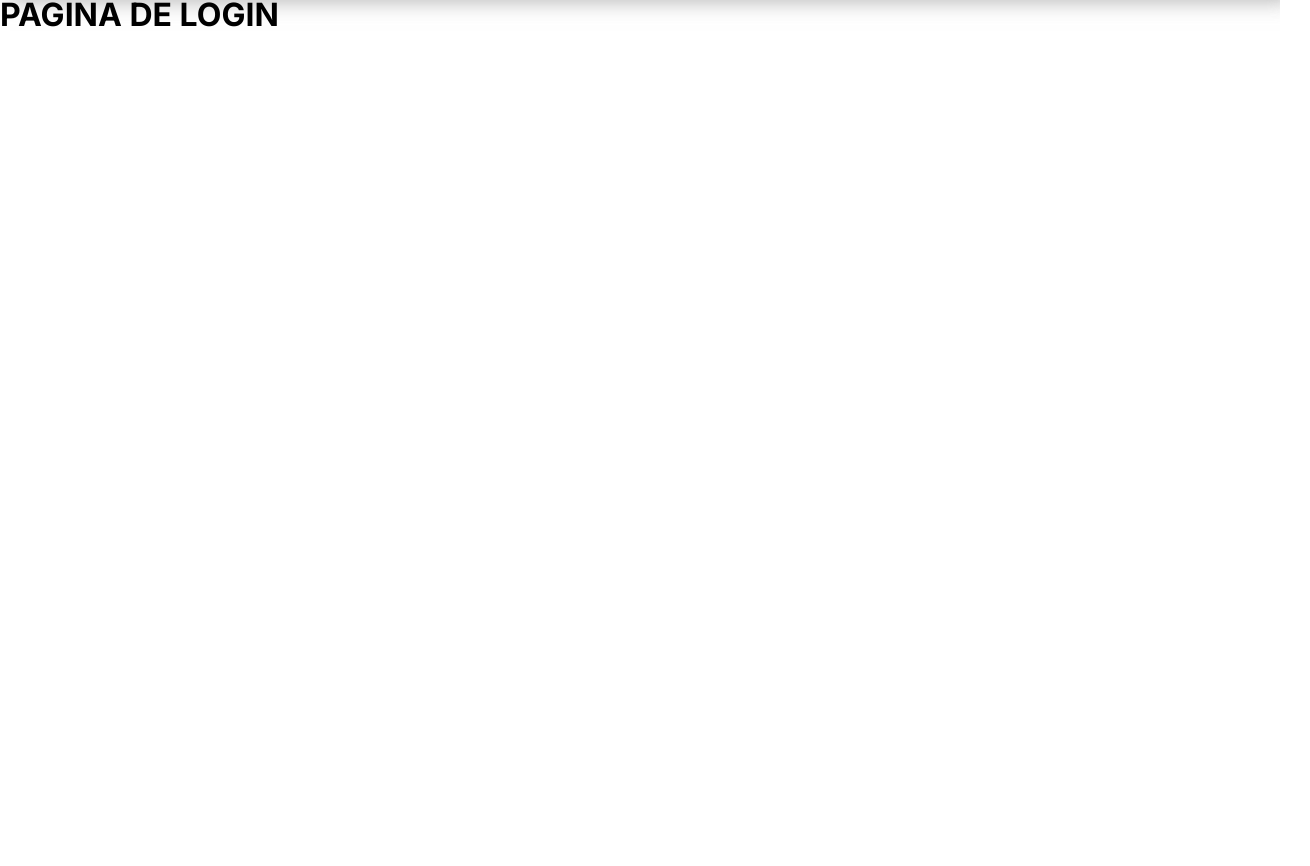
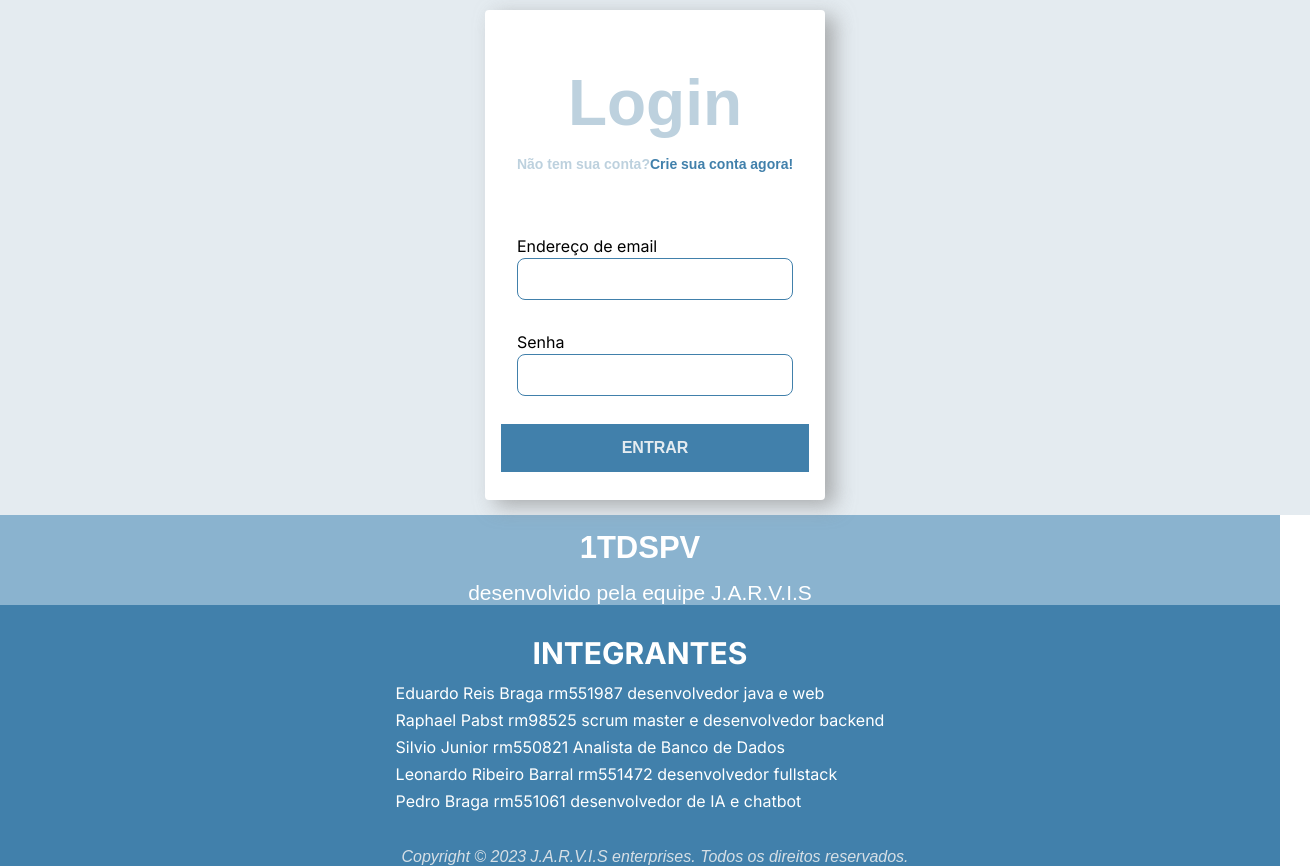
Before and after one commit to Edurb23/Jarvis, a Next.js app: page /login in a window 1280 px wide. Shown: the part 229-1095 px from the top of the page, 1310 px wide, since content can reach past the window. Before the commit the page ends 800 px from the top, so only its background shows below. Built offline with nearby package versions, Linux system fonts and the light colour scheme.

Commit message:
Pagina login finalizada

```diff
--- a/src/app/css/_fonte.scss
+++ b/src/app/css/_fonte.scss
@@ -1 +1 @@
-$header-font: 'Montserrat', sans-serif;
+$principal-font: 'Montserrat', sans-serif;
--- a/src/app/css/main.scss
+++ b/src/app/css/main.scss
@@ -1,4 +1,5 @@
 *{
     padding: 0;
     margin: 0;
+
 }
--- a/src/app/layout.jsx
+++ b/src/app/layout.jsx
@@ -2,6 +2,7 @@ import { Inter } from 'next/font/google'
 import "./css/main.scss"
 
 import Cabecalho from '@/components/Cabecalho/Cabecalho'
+import Rodape from '@/components/Rodape/rodape';
 
 const inter = Inter({ subsets: ['latin'] })
 
@@ -17,7 +18,7 @@ export default function RootLayout({ children }) {
 
         <Cabecalho/>
         {children}
-
+        <Rodape/>
 
         </body>
     </html>
--- /dev/null
+++ b/src/app/login/login.scss
@@ -0,0 +1,104 @@
+@import '../../app/css/main.scss';
+@import '../../app/css/cores';
+@import '../../app/css/fonte';
+
+.fundo-login{
+
+
+    .caixa-login{
+        display: flex;
+        justify-content: center;
+        align-items: center;
+        width: 100%;
+        padding: 15px;
+        background-color: #e4ebf0;
+
+
+         div{
+            border-radius: 4px;
+            background-color: #FFFFFF;
+            padding: 1rem;
+            box-shadow: 10px 6px 20px 0 #8b8b8ba6;
+
+
+            .titulo-login{
+                font-family: $principal-font;
+                font-size: 2rem;
+                font-weight: bold;
+                color: $text-color;
+                margin: 1.5rem 0 1rem;
+                text-align: center;
+                box-shadow: none;
+            }
+            .subtitulo-login{
+                font-size: 0.875rem;
+                margin: 1rem 0;
+
+
+                .link-cadastro{
+                     text-decoration: none;
+                     color: $cor-principal;
+                     &:hover{
+                        text-decoration: underline;
+
+                     }
+                }
+            }
+            .email{
+                box-sizing: border-box;
+                display: flex;
+                flex-direction: column;
+                position: relative;
+                box-shadow: none;
+                label{
+                    padding-bottom: 2px;
+                }
+                input{
+                    appearance: none;
+                    border-radius: 0.5rem;
+                    line-height: 1.5rem;
+                    padding: 0.5rem 1rem 0.5rem;
+                    border: 1px solid $cor-principal;
+                }
+            }
+            .senha{
+                box-sizing: border-box;
+                display: flex;
+                flex-direction: column;
+                position: relative;
+                box-shadow: none;
+                box-shadow: none;
+                label{
+                    padding-bottom: 2px;
+                }
+                input{
+                    appearance: none;
+                    border-radius: 0.5rem;
+                    line-height: 1.5rem;
+                    padding: 0.5rem 1rem 0.5rem;
+
+                    border: 1px solid $cor-principal;
+                }
+            }
+            .botaoLogin{
+                border: 0.125rem solid transparent;
+                cursor: pointer;
+                font-size: 1rem;
+                font-weight: bold;
+                height: 3rem;
+                line-height: 1.1rem;
+                white-space: nowrap;
+                background: $cor-principal;
+                border-color: transparent;
+                color: #e4ebf0;
+                opacity: 1;
+                margin: 0.75rem 0;
+                width: 100%;
+                &:hover{
+                    background: #0C6FF9;
+                    color: #FFFFFF;
+                }
+            }
+            }
+    }
+}
--- a/src/app/login/page.jsx
+++ b/src/app/login/page.jsx
@@ -1,9 +1,31 @@
 import React from 'react'
+import Link from 'next/link'
+import './login.scss'
 
 export default function Login() {
   return (
-    <div>
-        <h1>PAGINA DE LOGIN</h1>
+    <div className='fundo-login'>
+      <div className='caixa-login' >
+        <div>
+
+        <div className='titulo-login'>
+          <h1>Login</h1>
+          <p className='subtitulo-login'>Não tem sua conta?<Link className='link-cadastro' href="/cadastro" >Crie sua conta agora!</Link></p>
+
+        </div>
+        <form>
+          <div className='email'>
+            <label for ="idEmail">Endereço de email</label>
+            <input type="email" name='email' id='idEmail' />
+          </div>
+          <div className='senha'>
+          <label for ="idSenha">Senha</label>
+          <input type="password" name='senha' id='idSenha' />
+          </div>
+          <button className='botaoLogin'>ENTRAR</button>
+        </form>
+        </div>
+      </div>
     </div>
   )
 }
--- a/src/components/Cabecalho/cabecalho.scss
+++ b/src/components/Cabecalho/cabecalho.scss
@@ -43,7 +43,7 @@
                 .a{
                     text-decoration: none;
                     font-weight: 600;
-                    font-family: $header-font;
+                    font-family: $principal-font;
                     font-size: 30px;
                     line-height: 33px;
                     color: $text-color;
--- /dev/null
+++ b/src/components/Rodape/rodape.jsx
@@ -0,0 +1,50 @@
+import React from 'react'
+import "./rodape.scss"
+
+export default function rodape() {
+  return (
+    <>
+      <footer className='rodape'>
+        <div className='rodape-top'>
+
+          <h1 > 1TDSPV  </h1>
+          <p> desenvolvido pela equipe J.A.R.V.I.S</p>
+
+        </div>
+        <div className='rodape-body'>
+          <h1>INTEGRANTES</h1>
+          <ul>
+            <li>
+              <p>
+                Eduardo Reis Braga rm551987 desenvolvedor java e web
+                </p>
+            </li>
+            <li>
+              <p>
+                Raphael Pabst  rm98525 scrum master e desenvolvedor backend
+              </p>
+            </li>
+            <li>
+              <p>
+               Silvio Junior rm550821 Analista de Banco de Dados
+              </p>
+            </li>
+            <li>
+              <p>
+              Leonardo Ribeiro Barral rm551472 desenvolvedor fullstack
+              </p>
+              </li>
+            <li><p>
+             Pedro Braga  rm551061 desenvolvedor de IA e chatbot
+              </p></li>
+          </ul>
+        </div>
+        <div className='rodape-bottom'>
+          <p> Copyright © 2023 J.A.R.V.I.S enterprises. Todos os direitos reservados.</p>
+        </div>
+
+      </footer>
+
+    </>
+  )
+}
--- /dev/null
+++ b/src/components/Rodape/rodape.scss
@@ -0,0 +1,69 @@
+@import '../../app/css/main.scss';
+@import '../../app/css/cores';
+@import '../../app/css/fonte';
+
+.rodape{
+    background-color: $cor-principal;
+    height: auto;
+
+    margin-top: auto;
+
+
+    .rodape-top{
+       background-color: $text-hover;
+       color: #ffff;
+       font-family: $principal-font;
+       width: 100%;
+       h1{
+        display: flex;
+        justify-content: center;
+        font-size: 31px;
+        padding: 15px;
+       }
+       p{
+        display: flex;
+        justify-content: center;
+        font-size: 21px;
+
+       }
+
+
+    }
+    .rodape-body{
+        display: flex;
+        flex-direction: column;
+         align-items: center;
+        padding: 30px;
+        color: #ffff;
+        h1{
+            font-size: 30px;
+            margin-bottom: 5px;
+
+        }
+        ul{
+            list-style: none;
+            li{
+                margin: 7px;
+            }
+
+        }
+    }
+    .rodape-bottom{
+        width: 100%;
+        clear: both;
+        position: relative;
+        min-height: 1px;
+        padding-right: 15px;
+        padding-left: 15px;
+        font-family: 'Montserrat', sans-serif;
+        text-decoration: none;
+        font-size: 16px;
+        text-align: center;
+        opacity: 0.85;
+        display: flex;
+        flex-direction: column;
+        align-items: center;
+        color: #F0F0F0;
+        font-style: italic;
+    }
+}
```
Also changed, not shown: src/app/cadastro/page.jsx (added, +11 -0 lines).
